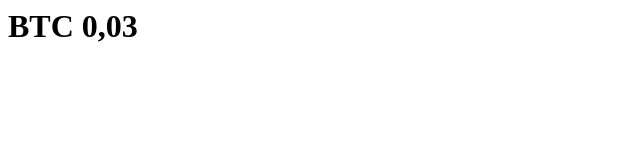
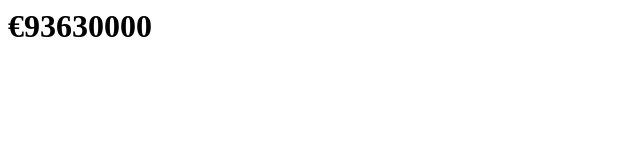
Before and after one commit to berendn/voorhoeveelhebjehetverkocht.nl, a plain HTML site: page index.html in a window 1280 px wide. Shown: the whole page, without its empty margins (0-640 px from the left). Drawn offline with Linux system fonts and the light colour scheme.

Commit message:
Update index.html

```diff
--- a/index.html
+++ b/index.html
@@ -1 +1,5 @@
 <h1>BTC 0,03</h1>
+
+<script>
+document.getElementsByTagName("h1")[0].innerHTML = "€"+(Math.floor(Math.random() * 10000) + 1) * 10000;
+</script>
```
